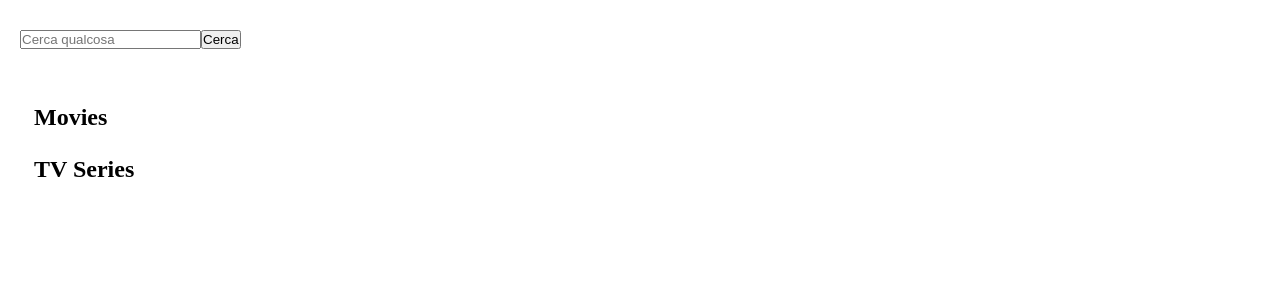
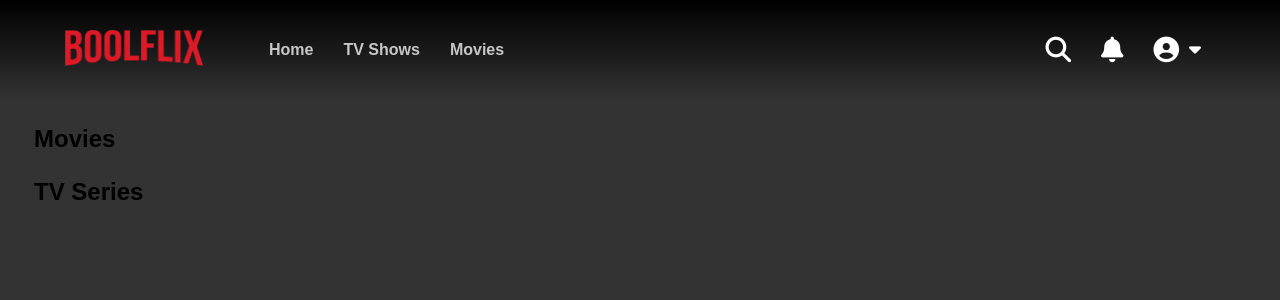
Before and after one commit to clmb00/vite-boolflix, a Vue app: page / in a window 1280 px wide. Shown: the top 300 px of the page. Built offline with nearby package versions, Linux system fonts and the light colour scheme; a small style sheet from the web is missing.

Commit message:
[add] header

```diff
--- a/package.json
+++ b/package.json
@@ -9,6 +9,7 @@
     "preview": "vite preview"
   },
   "dependencies": {
+    "@fontsource/plus-jakarta-sans": "^4.5.10",
     "@fortawesome/fontawesome-free": "^6.2.1",
     "axios": "^1.1.3",
     "flag-icons": "^6.6.6",
--- a/src/components/AppHeader.vue
+++ b/src/components/AppHeader.vue
@@ -1,12 +1,13 @@
 <script>
 
-import { store } from '../data/store'
+import { store } from '../data/store';
 
 export default{
   name: 'AppHeader',
   data(){
     return{
-      store
+      store,
+      showInput: false
     }
   }
 }
@@ -16,8 +17,25 @@ export default{
 <template>
 
   <header>
-    <input type="text" v-model="store.querySearch" placeholder="Cerca qualcosa">
-    <button @click="$emit('newSearch')">Cerca</button>
+    <div class="container">
+      <div class="logo">
+        <img src="../assets/img/logo-boolflix.png" alt="Boolflix">
+      </div>
+      <nav>
+        <ul>
+          <li><a href="#">Home</a></li>
+          <li><a href="#">TV Shows</a></li>
+          <li><a href="#">Movies</a></li>
+        </ul>
+      </nav>
+      <input :class="{hide: !showInput}" @keyup.enter="$emit('newSearch')" type="text" v-model.trim="store.querySearch" placeholder="Cerca qualcosa">
+      <button @click="showInput = !showInput" :class="{hide: !showInput}" class="x_btn"><i class="fa-solid fa-xmark"></i></button>
+      <button @click="showInput = !showInput" v-show="!showInput"><i class="fa-solid fa-magnifying-glass"></i></button>
+      <button @click="$emit('newSearch')" v-show="showInput"><i class="fa-solid fa-magnifying-glass"></i></button>
+      <button><i class="fa-solid fa-bell"></i></button>
+      <button><i class="fa-solid fa-circle-user"></i></button>
+      <button><i class="fa-solid fa-caret-down"></i></button>
+    </div>
   </header>
 
 
@@ -26,7 +44,81 @@ export default{
 <style lang="scss" scoped>
 
 header{
-  padding: 30px 20px;
+  background: linear-gradient(black, rgba(0,0,0,0));
+  width: 100%;
+  position: fixed;
+  top: 0;
+  left: 0;
+}
+.container{
+  height: 100px;
+  display: flex;
+  align-items: center;
+
+  .logo{
+    width: 140px;
+    margin-right: 50px;
+  }
+
+  nav{
+    // margin-right: auto;
+    flex-grow: 1;
+    li{
+      display: inline-block;
+      font-weight: bold;
+      padding-inline: 15px;
+      a{
+        color: #c7c7c7;
+      }
+      a:hover, a.active{
+        color: white;
+      }
+    }
+  }
+
+  button{
+    cursor: pointer;
+    background: none;
+    border: none;
+    color: white;
+    font-size: 1.6rem;
+    margin-inline: 15px;
+    height: 35px;
+    &:last-of-type{
+      font-size: 1.2rem;
+      margin-left: -5px;
+    }
+    &.x_btn{
+      transition: all .2s ease;
+      font-size: 1rem;
+      margin: 0;
+      border-bottom: 1px solid white;
+      padding-inline: 3px;
+    }
+    &.hide{
+      opacity: 0;
+    }
+  }
+
+  input{
+    background-color: transparent;
+    padding: 8px 2px;
+    min-width: 200px;
+    height: 35px;
+    color: white;
+    border: none;
+    outline: none;
+    font-weight: bold;
+    border-bottom: 1px solid white;
+    transition: all .2s ease;
+    &::placeholder{
+      color: #c7c7c7;
+    }
+    &.hide{
+      transform: translate(50%, 0) scaleX(0);
+    }
+  }
+
 }
 
 </style>
--- a/src/styles/general.scss
+++ b/src/styles/general.scss
@@ -1,7 +1,36 @@
+@use "./partials/variables.scss" as *;
+
 @import "node_modules/@fortawesome/fontawesome-free/css/all.min.css";
+
+@import "node_modules/@fontsource/plus-jakarta-sans/index.css";
+
 
 *{
   margin: 0;
   padding: 0;
   box-sizing: border-box;
 }
+
+body{
+  font-family: "Plus Jakarta Sans", sans-serif;
+  background-color: #333;
+  padding-top: $header_height
+}
+
+ul{
+  list-style: none;
+}
+
+a{
+  text-decoration: none;
+  color: white;
+}
+
+img{
+  max-width: 100%;
+}
+
+.container{
+  width: 90%;
+  margin: 0 auto;
+}
--- a/src/styles/partials/variables.scss
+++ b/src/styles/partials/variables.scss
@@ -0,0 +1 @@
+$header_height: 100px;
```
Also changed, not shown: src/assets/img/logo-boolflix.png (added), 1 other file (tests, documents, lock files or other folders).
